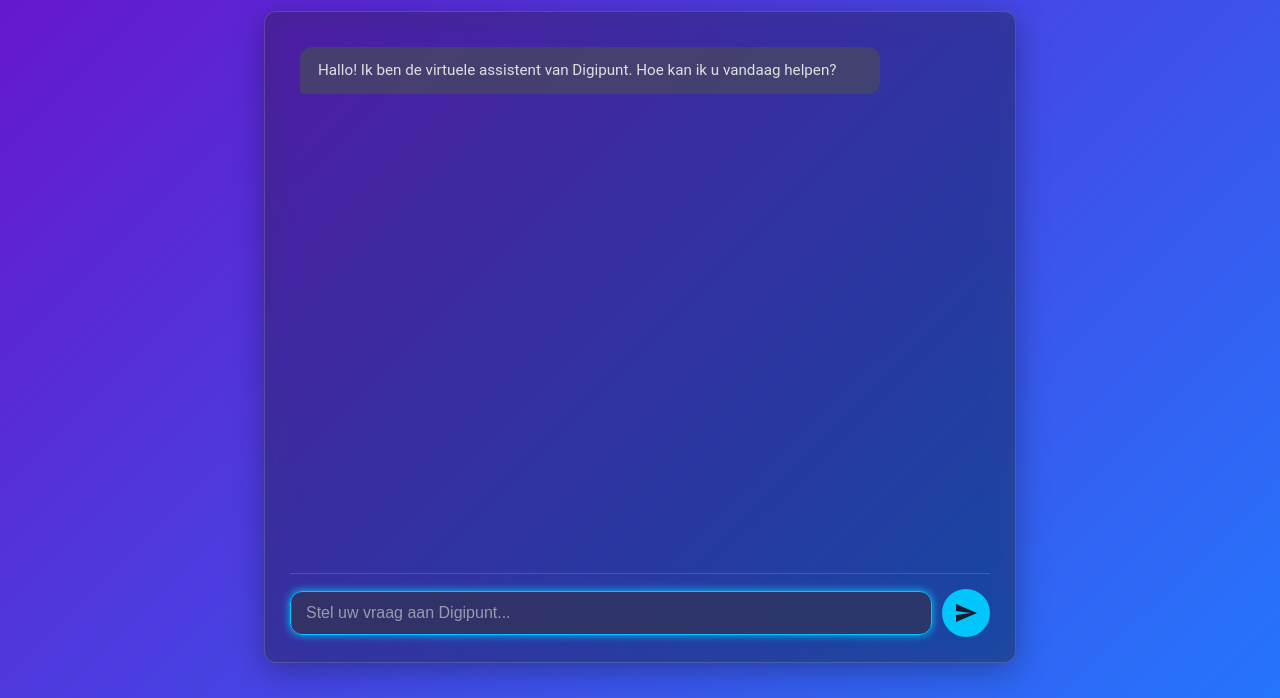
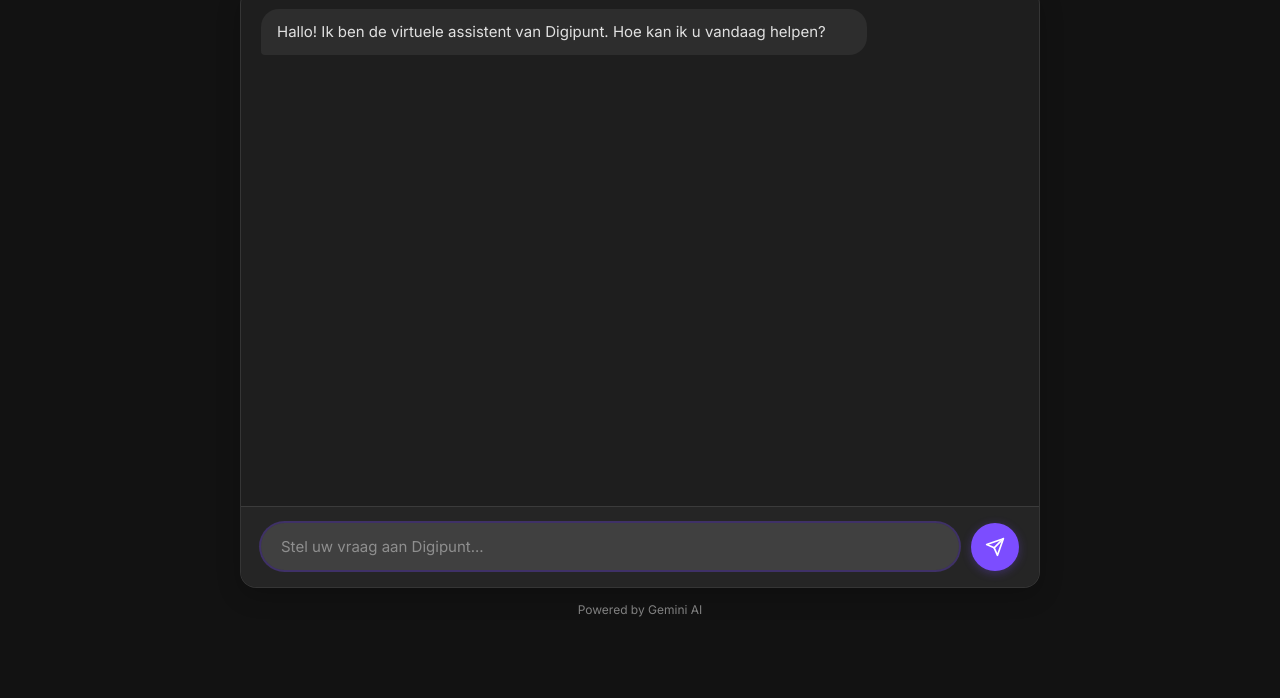
Before and after one commit to FNXBoedie/digibase, a plain HTML site: page index.html in a window 1280 px wide. Shown: the part 142-840 px from the top of the page. After the commit the page ends 800 px from the top, so only its background shows below. Drawn offline with Linux system fonts and the light colour scheme; a web font is replaced by a local one.

Commit message:
Update index.html

```diff
--- a/index.html
+++ b/index.html
@@ -4,115 +4,110 @@
     <meta charset="UTF-8">
     <meta name="viewport" content="width=device-width, initial-scale=1.0">
     <title>DigiBase - Digipunt Assistent</title>
+    <link rel="preconnect" href="https://fonts.googleapis.com">
+    <link rel="preconnect" href="https://fonts.gstatic.com" crossorigin>
+    <link href="https://fonts.googleapis.com/css2?family=Inter:wght@400;500;600;700&display=swap" rel="stylesheet">
     <style>
         :root {
-            --primary-color: #6a11cb; /* Paars */
-            --secondary-color: #2575fc; /* Blauw */
-            --accent-color: #00c6fb; /* Lichtblauw/Cyaan */
-            --background-color: #1a1a2e; /* Donkerblauw/Paars */
-            --glass-bg-color: rgba(40, 40, 70, 0.5); /* Donker, semi-transparant */
-            --text-color: #e0e0e0;
-            --input-text-color: #ffffff;
-            --input-bg-color: rgba(50, 50, 80, 0.7);
-            --border-color: rgba(255, 255, 255, 0.15);
-            --shadow-color: rgba(0, 0, 0, 0.3);
-            --user-message-bg: #2575fc;
-            --bot-message-bg: rgba(70, 70, 100, 0.8);
-            --font-family: 'Roboto', 'Segoe UI', Arial, sans-serif;
-            --border-radius: 12px;
-            --container-max-width: 700px;
+            --background: #121212;
+            --surface: #1e1e1e;
+            --surface-variant: #252525;
+            --primary: #7c4dff;
+            --primary-variant: #6736f0;
+            --secondary: #03dac6;
+            --text-primary: #e1e1e1;
+            --text-secondary: #b0b0b0;
+            --border: rgba(255, 255, 255, 0.1);
+            --shadow: 0 8px 24px rgba(0, 0, 0, 0.2);
+            --user-message: #7c4dff;
+            --bot-message: #2d2d2d;
+            --container-width: 800px;
+            --border-radius: 16px;
+            --input-radius: 24px;
         }
 
-        @font-face {
-            font-family: 'Roboto';
-            src: url('https://fonts.gstatic.com/s/roboto/v27/KFOmCnqEu92Fr1Mu4mxK.woff2') format('woff2');
-            font-weight: 400;
-            font-style: normal;
-        }
-        @font-face {
-            font-family: 'Roboto';
-            src: url('https://fonts.gstatic.com/s/roboto/v27/KFOlCnqEu92Fr1MmWUlvAx0.woff2') format('woff2');
-            font-weight: 700;
-            font-style: normal;
+        * {
+            margin: 0;
+            padding: 0;
+            box-sizing: border-box;
+            font-family: 'Inter', -apple-system, BlinkMacSystemFont, sans-serif;
         }
 
-
         body {
-            font-family: var(--font-family);
-            margin: 0;
-            padding: 20px;
-            background: linear-gradient(135deg, var(--primary-color) 0%, var(--secondary-color) 100%);
-            color: var(--text-color);
+            background-color: var(--background);
+            color: var(--text-primary);
+            min-height: 100vh;
             display: flex;
             flex-direction: column;
             align-items: center;
             justify-content: center;
-            min-height: 100vh;
-            overflow-x: hidden;
+            padding: 20px;
         }
 
         #appHeader {
             text-align: center;
-            margin-bottom: 20px;
+            margin-bottom: 24px;
         }
 
         #appHeader h1 {
-            font-size: 2.8em;
+            font-size: 32px;
             font-weight: 700;
-            color: #fff;
-            text-shadow: 0 0 10px rgba(255,255,255,0.3), 0 0 20px var(--accent-color);
-            margin: 0;
+            background: linear-gradient(135deg, var(--primary) 0%, var(--secondary) 100%);
+            -webkit-background-clip: text;
+            background-clip: text;
+            -webkit-text-fill-color: transparent;
+            margin-bottom: 8px;
         }
+
         #appHeader p {
-            font-size: 0.9em;
-            color: var(--text-color);
-            opacity: 0.8;
+            font-size: 14px;
+            color: var(--text-secondary);
+            font-weight: 500;
         }
 
         #chatContainer {
             width: 100%;
-            max-width: var(--container-max-width);
-            background: var(--glass-bg-color);
-            backdrop-filter: blur(15px) saturate(180%);
-            -webkit-backdrop-filter: blur(15px) saturate(180%); /* Voor Safari */
+            max-width: var(--container-width);
+            height: 75vh;
+            max-height: 700px;
+            background-color: var(--surface);
             border-radius: var(--border-radius);
-            border: 1px solid var(--border-color);
-            box-shadow: 0 8px 32px 0 var(--shadow-color);
-            padding: 25px;
+            box-shadow: var(--shadow);
             display: flex;
             flex-direction: column;
-            height: 75vh; /* Responsive height */
-            max-height: 700px; /* Max height */
+            overflow: hidden;
+            position: relative;
+            backdrop-filter: blur(10px);
+            border: 1px solid var(--border);
         }
 
         #fileLoadSection {
-            padding: 15px;
-            margin-bottom: 15px;
-            border-bottom: 1px solid var(--border-color);
+            padding: 16px;
+            background-color: rgba(124, 77, 255, 0.08);
             text-align: center;
+            border-bottom: 1px solid var(--border);
         }
 
         .status {
-            color: var(--accent-color);
-            font-style: italic;
-            font-size: 0.9em;
+            color: var(--secondary);
+            font-size: 14px;
+            font-weight: 500;
         }
+
         .warning {
-            color: #ff4d4d;
-            font-weight: bold;
+            color: #FF453A;
+            font-weight: 600;
         }
 
         #chatbox {
-            flex-grow: 1;
+            flex: 1;
             overflow-y: auto;
-            padding: 10px;
-            margin-bottom: 15px;
-            scrollbar-width: thin;
-            scrollbar-color: var(--accent-color) transparent;
+            padding: 20px;
+            scroll-behavior: smooth;
         }
 
         #chatbox::-webkit-scrollbar {
-            width: 8px;
+            width: 6px;
         }
 
         #chatbox::-webkit-scrollbar-track {
@@ -120,99 +115,167 @@
         }
 
         #chatbox::-webkit-scrollbar-thumb {
-            background-color: var(--accent-color);
-            border-radius: 10px;
-            border: 2px solid transparent;
+            background-color: rgba(255, 255, 255, 0.1);
+            border-radius: 6px;
+        }
+
+        #chatbox::-webkit-scrollbar-thumb:hover {
+            background-color: rgba(255, 255, 255, 0.2);
         }
 
         .message {
+            max-width: 80%;
+            padding: 12px 16px;
+            border-radius: 18px;
             margin-bottom: 12px;
-            padding: 12px 18px;
-            border-radius: var(--border-radius);
             line-height: 1.5;
-            max-width: 80%;
             word-wrap: break-word;
-            font-size: 0.95em;
+            font-size: 15px;
+            position: relative;
+            animation: fadeIn 0.3s ease-out;
+        }
+
+        @keyframes fadeIn {
+            from { opacity: 0; transform: translateY(10px); }
+            to { opacity: 1; transform: translateY(0); }
         }
 
         .user {
-            background-color: var(--user-message-bg);
-            color: #fff;
+            background-color: var(--user-message);
+            color: white;
             margin-left: auto;
             border-bottom-right-radius: 4px;
-            text-align: right;
         }
 
         .bot {
-            background-color: var(--bot-message-bg);
-            color: var(--text-color);
+            background-color: var(--bot-message);
+            color: var(--text-primary);
             margin-right: auto;
             border-bottom-left-radius: 4px;
         }
+
         .bot.thinking {
-            font-style: italic;
+            background-color: rgba(45, 45, 45, 0.7);
+            position: relative;
+            overflow: hidden;
+        }
+
+        .bot.thinking::after {
+            content: "";
+            position: absolute;
+            bottom: 0;
+            left: 0;
+            height: 2px;
+            width: 50%;
+            background: linear-gradient(90deg, transparent, var(--secondary), transparent);
+            animation: loadingBar 1.5s infinite;
+        }
+
+        @keyframes loadingBar {
+            0% { left: -50%; }
+            100% { left: 100%; }
+        }
+
+        #chatInputSection {
+            padding: 16px 20px;
+            background-color: var(--surface-variant);
+            display: flex;
+            align-items: center;
+            border-top: 1px solid var(--border);
+        }
+
+        #userInput {
+            flex: 1;
+            background-color: rgba(255, 255, 255, 0.08);
+            border: none;
+            color: var(--text-primary);
+            padding: 14px 20px;
+            border-radius: var(--input-radius);
+            font-size: 15px;
+            outline: none;
+            transition: background-color 0.2s ease;
+        }
+
+        #userInput::placeholder {
+            color: var(--text-secondary);
             opacity: 0.7;
         }
 
-        #chatInputSection {
-            display: flex;
-            align-items: center;
-            padding-top: 15px;
-            border-top: 1px solid var(--border-color);
-        }
-
-        #userInput {
-            flex-grow: 1;
-            padding: 12px 15px;
-            border: 1px solid var(--border-color);
-            border-radius: var(--border-radius);
-            background-color: var(--input-bg-color);
-            color: var(--input-text-color);
-            font-size: 1em;
-            margin-right: 10px;
-            outline: none;
-        }
-        #userInput::placeholder {
-            color: rgba(224, 224, 224, 0.6);
-        }
         #userInput:focus {
-            border-color: var(--accent-color);
-            box-shadow: 0 0 8px var(--accent-color);
+            background-color: rgba(255, 255, 255, 0.12);
+            box-shadow: 0 0 0 2px rgba(124, 77, 255, 0.3);
         }
 
         #sendButton {
-            padding: 10px;
-            background-color: var(--accent-color);
-            color: var(--background-color);
+            background-color: var(--primary);
+            color: white;
             border: none;
-            border-radius: 50%; /* Rond */
-            cursor: pointer;
             width: 48px;
             height: 48px;
+            border-radius: 50%;
+            margin-left: 12px;
+            cursor: pointer;
             display: flex;
             align-items: center;
             justify-content: center;
-            transition: background-color 0.3s ease, transform 0.2s ease;
-        }
-
-        #sendButton svg {
-            width: 24px;
-            height: 24px;
-            fill: currentColor;
+            transition: all 0.2s ease;
+            box-shadow: 0 2px 10px rgba(124, 77, 255, 0.3);
         }
 
         #sendButton:hover {
-            background-color: var(--secondary-color);
-            color: #fff;
-            transform: scale(1.1);
+            background-color: var(--primary-variant);
+            transform: scale(1.05);
         }
+
         #sendButton:active {
             transform: scale(0.95);
+        }
+
+        .powered-by {
+            margin-top: 14px;
+            font-size: 12px;
+            color: var(--text-secondary);
+            text-align: center;
+            opacity: 0.7;
         }
 
         /* Initial hide for chat input */
         #chatInputSection {
             display: none;
+        }
+
+        /* Responsive adjustments */
+        @media (max-width: 768px) {
+            #chatContainer {
+                height: 80vh;
+            }
+
+            .message {
+                max-width: 90%;
+            }
+        }
+
+        @media (max-width: 480px) {
+            #appHeader h1 {
+                font-size: 28px;
+            }
+
+            #chatContainer {
+                height: 85vh;
+            }
+
+            #chatInputSection {
+                padding: 12px;
+            }
+
+            #userInput {
+                padding: 12px 16px;
+            }
+
+            #sendButton {
+                width: 44px;
+                height: 44px;
+            }
         }
     </style>
 </head>
@@ -226,7 +289,6 @@
 <div id="chatContainer">
     <div id="fileLoadSection">
         <p class="status" id="loadStatus">Bezig met laden van bedrijfsgegevens...</p>
-        <!-- De eigenlijke file input is verborgen, data laadt van URL -->
     </div>
 
     <div id="chatbox"></div>
@@ -234,12 +296,15 @@
     <div id="chatInputSection">
         <input type="text" id="userInput" placeholder="Stel uw vraag aan Digipunt...">
         <button id="sendButton" onclick="sendMessage()" aria-label="Verstuur bericht">
-            <svg viewBox="0 0 24 24">
-                <path d="M2.01 21L23 12 2.01 3 2 10l15 2-15 2z"/>
+            <svg width="20" height="20" viewBox="0 0 24 24" fill="none" xmlns="http://www.w3.org/2000/svg">
+                <path d="M22 2L11 13" stroke="currentColor" stroke-width="2" stroke-linecap="round" stroke-linejoin="round"/>
+                <path d="M22 2L15 22L11 13L2 9L22 2Z" stroke="currentColor" stroke-width="2" stroke-linecap="round" stroke-linejoin="round"/>
             </svg>
         </button>
     </div>
 </div>
+
+<div class="powered-by">Powered by Gemini AI</div>
 
 <script>
     // --- CONFIGURATIE ---
@@ -256,7 +321,7 @@
 
     // --- DATA LAAD LOGICA (van URL) ---
     async function loadDataFromUrl() {
-        loadStatus.textContent = `Bezig met ophalen van data via ${DATA_FILE_URL}...`;
+        loadStatus.textContent = `Bezig met ophalen van data...`;
 
         try {
             const response = await fetch(DATA_FILE_URL);
@@ -270,7 +335,7 @@
             const fileContent = await response.text();
             processCompanyInfo(fileContent);
 
-            loadStatus.textContent = `Data succesvol geladen van "${DATA_FILE_URL}". De assistent is klaar!`;
+            loadStatus.textContent = `Data succesvol geladen. De assistent is klaar!`;
             // Vertraging om de status te tonen, daarna verbergen
             setTimeout(() => {
                 fileLoadSection.style.display = 'none';
@@ -278,7 +343,6 @@
                 addMessage("Hallo! Ik ben de virtuele assistent van Digipunt. Hoe kan ik u vandaag helpen?", 'bot');
                 userInput.focus();
             }, 1500);
-
 
         } catch (error) {
             loadStatus.innerHTML = `<span class="warning">Fout bij ophalen data: ${error.message}</span>`;
@@ -292,7 +356,6 @@
                      .split(/\n\s*\n/) // Split op lege regels
                      .map(chunk => chunk.trim())
                      .filter(chunk => chunk.length > 0);
-        // console.log("Verwerkte infoChunks:", JSON.stringify(infoChunks, null, 2));
     }
 
     // --- CHATBOT LOGICA ---
@@ -300,8 +363,6 @@
         if (infoChunks.length === 0) return "";
 
         const queryWords = query.toLowerCase().split(/\s+/).filter(word => word.length > 2 && !["de", "het", "een", "is", "wie", "wat", "waar", "zijn", "ik", "u", "van", "voor"].includes(word));
-        // console.log("[findRelevantChunks] Query:", query);
-        // console.log("[findRelevantChunks] Gefilterde Query woorden:", queryWords);
 
         let relevantChunksWithScores = [];
 
@@ -320,7 +381,6 @@
 
         relevantChunksWithScores.sort((a, b) => b.score - a.score);
         const topChunks = relevantChunksWithScores.slice(0, 4).map(item => item.chunk); // Iets meer context
-        // console.log("[findRelevantChunks] Top Chunks geselecteerd voor context:", JSON.stringify(topChunks, null, 2));
         return topChunks.join("\n\n---\n\n");
     }
 
@@ -337,14 +397,13 @@
         const thinkingMsgId = 'thinking-message-' + Date.now();
         addMessage("Even aan het nadenken...", 'bot', thinkingMsgId, true); // true for thinking class
 
-        if (!GEMINI_API_KEY || GEMINI_API_KEY === "AIzaSyB04OBGNKEWmZp1WSvgAjjDzYMe9SGE_fU" || GEMINI_API_KEY.startsWith("AIzaSyB04OBGNKEWmZp1WSvgAjjDzYMe9SGE_fU")) {
+        if (!GEMINI_API_KEY || GEMINI_API_KEY === "AIzaSyB04OBGNKEWmZp1WSvgAjjDzYMe9SGE_fU") {
             removeMessageById(thinkingMsgId);
             addMessage("FOUT: De Gemini API Key is niet correct geconfigureerd in het script. Vervang de placeholder key.", 'bot');
             return;
         }
 
         const context = findRelevantChunks(query);
-        // console.log("Context die naar LLM wordt gestuurd:\n" + context);
 
         const promptText = `
 Je bent een behulpzame en vriendelijke virtuele assistent voor Digipunt, een organisatie in België.
@@ -363,10 +422,9 @@ Vraag van de gebruiker: ${query}
 
 Antwoord (in het Nederlands/Vlaams):
 `;
-        // console.log("Volledige prompt die naar LLM wordt gestuurd:\n" + promptText);
 
         try {
-            const response = await fetch(`https://generativelanguage.googleapis.com/v1beta/models/gemini-1.5-flash-latest:generateContent?key=${GEMINI_API_KEY}`, { // Updated model
+            const response = await fetch(`https://generativelanguage.googleapis.com/v1beta/models/gemini-1.5-flash-latest:generateContent?key=${GEMINI_API_KEY}`, {
                 method: 'POST',
                 headers: {
                     'Content-Type': 'application/json'
@@ -376,14 +434,7 @@ Antwoord (in het Nederlands/Vlaams):
                         parts: [{
                             text: promptText
                         }]
-                    }],
-                    // Optionele veiligheidsinstellingen (pas aan indien nodig)
-                    // safetySettings: [
-                    //     { category: "HARM_CATEGORY_HARASSMENT", threshold: "BLOCK_MEDIUM_AND_ABOVE" },
-                    //     { category: "HARM_CATEGORY_HATE_SPEECH", threshold: "BLOCK_MEDIUM_AND_ABOVE" },
-                    //     { category: "HARM_CATEGORY_SEXUALLY_EXPLICIT", threshold: "BLOCK_MEDIUM_AND_ABOVE" },
-                    //     { category: "HARM_CATEGORY_DANGEROUS_CONTENT", threshold: "BLOCK_MEDIUM_AND_ABOVE" }
-                    // ]
+                    }]
                 })
             });
 
@@ -406,7 +457,6 @@ Antwoord (in het Nederlands/Vlaams):
             }
 
             const data = await response.json();
-            // console.log("API Succesreactie:", data);
 
             if (data.candidates && data.candidates.length > 0 && data.candidates[0].finishReason && data.candidates[0].finishReason !== "STOP" && data.candidates[0].finishReason !== "MAX_TOKENS") {
                 let blockMessage = `Antwoord generatie gestopt. Reden: ${data.candidates[0].finishReason}.`;
@@ -418,12 +468,11 @@ Antwoord (in het Nederlands/Vlaams):
                 return;
             }
 
-            if (data.promptFeedback && data.promptFeedback.blockReason) { // Check for prompt blocking
+            if (data.promptFeedback && data.promptFeedback.blockReason) {
                 console.warn("Prompt geblokkeerd:", data.promptFeedback);
                 addMessage(`Uw vraag kon niet worden verwerkt. Reden: ${data.promptFeedback.blockReason}. Probeer uw vraag anders te formuleren.`, 'bot');
                 return;
             }
-
 
             if (!data.candidates || !data.candidates[0].content || !data.candidates[0].content.parts || !data.candidates[0].content.parts[0].text) {
                 console.error("Onverwachte API-responsstructuur of ontbrekende inhoud:", data);
@@ -466,7 +515,7 @@ Antwoord (in het Nederlands/Vlaams):
 
     // --- EVENT LISTENERS ---
     userInput.addEventListener('keypress', function (e) {
-        if (e.key === 'Enter' && !e.shiftKey) { // Allow shift+enter for new line if needed, but here just enter
+        if (e.key === 'Enter' && !e.shiftKey) {
             e.preventDefault();
             sendMessage();
         }
@@ -476,13 +525,10 @@ Antwoord (in het Nederlands/Vlaams):
     window.onload = () => {
         if (!GEMINI_API_KEY || GEMINI_API_KEY === "YOUR_GEMINI_API_KEY_HERE" || GEMINI_API_KEY.startsWith("AIzaSyB04OBGNKEWmZp1WSvgAjjDzYMe9SGE_fU")) {
             loadStatus.innerHTML = `Welkom! <span class="warning">Configureer a.u.b. uw Gemini API Key in het script. De huidige key is een placeholder.</span>`;
-             // De loadknop is al verborgen, dus we doen hier niets extra's mee.
         } else {
             loadDataFromUrl(); // Automatisch data laden
         }
-        // chatInputSection wordt zichtbaar na het laden van data
     };
-
 </script>
 
 </body>
```
Lines whose indentation alone changed are shown as unchanged.
